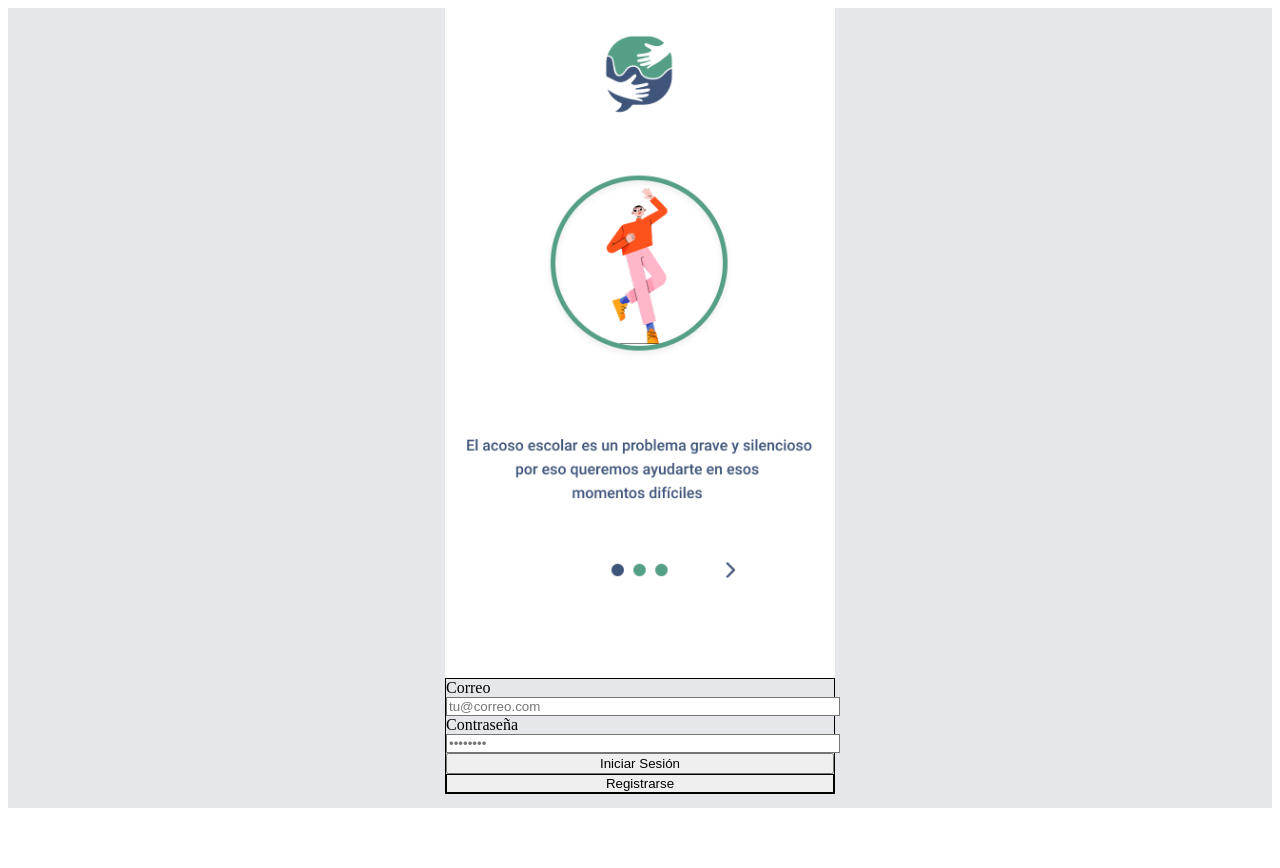
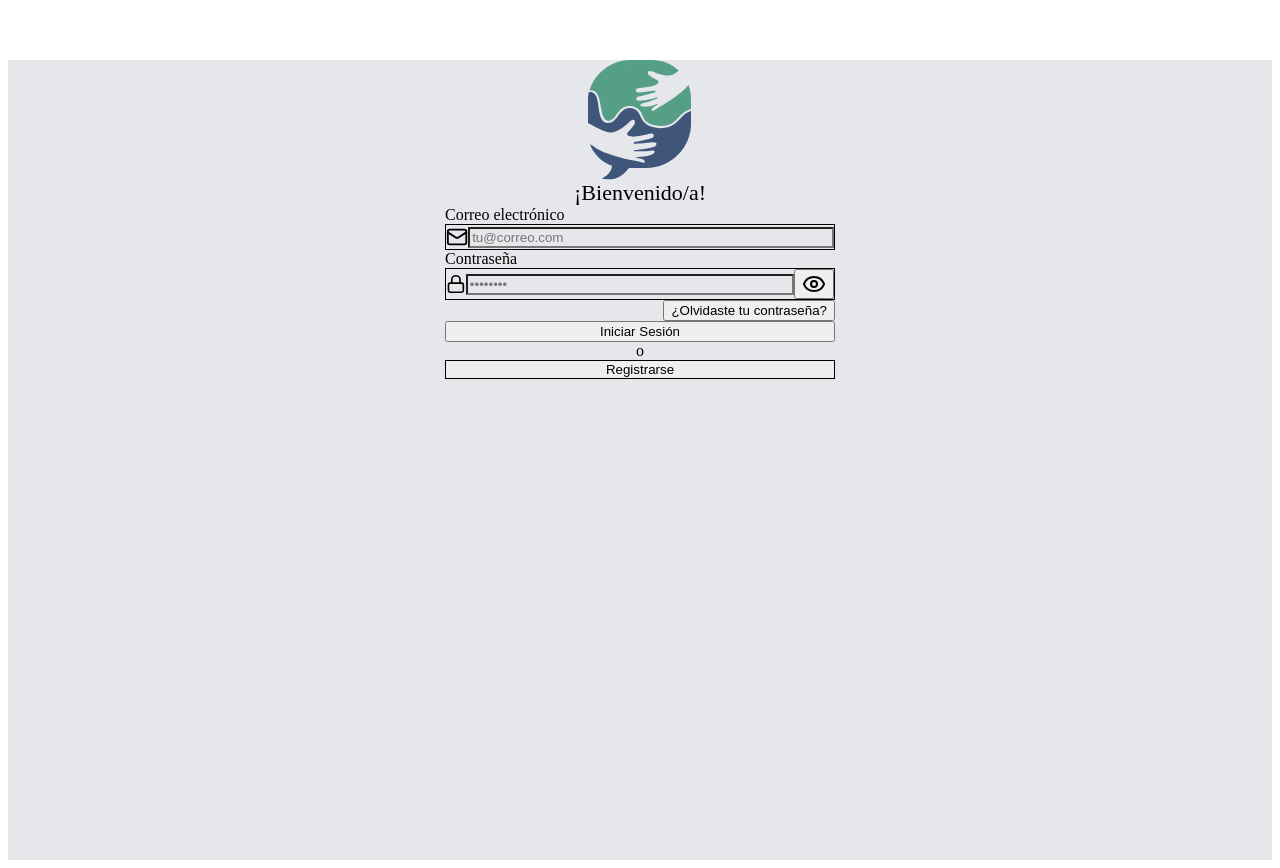
Before and after one commit to leandrodesignux-ux/ABLA-APP, a React (Vite) app: page /login in a window 1280 px wide. Before the commit the page ends 816 px from the top, so only its background shows below. Built offline with nearby package versions, Linux system fonts and the light colour scheme.

Commit message:
feat: login screen pixel perfect

```diff
--- a/src/components/Login.jsx
+++ b/src/components/Login.jsx
@@ -1,48 +1,84 @@
+import { Eye, EyeOff, Lock, Mail } from 'lucide-react'
 import { useState } from 'react'
+import { useNavigate } from 'react-router-dom'
 
 export default function Login({ onLogin }) {
+  const navigate = useNavigate()
   const [email, setEmail] = useState('')
   const [password, setPassword] = useState('')
+  const [showPassword, setShowPassword] = useState(false)
+
+  const submit = () => {
+    onLogin?.({ email, password })
+    navigate('/')
+  }
 
   return (
-    <div className="min-h-screen bg-abla-bg px-4 py-10 text-slate-800">
-      <div className="mx-auto w-full max-w-md">
-        <div className="flex flex-col items-center">
-          <img src="/ABLA4.PNG" alt="ABLA" className="w-56 max-w-full select-none" draggable="false" />
+    <div className="min-h-screen bg-white px-4 pb-24 text-slate-800">
+      <div className="mx-auto w-full max-w-[390px]">
+        <div className="mt-[60px] flex flex-col items-center">
+          <img src="/logo/abla-logo.svg" alt="ABLA" className="h-[120px] w-[120px] select-none" draggable="false" />
+          <div className="mt-4 text-[22px] font-bold text-abla-blue">¡Bienvenido/a!</div>
         </div>
 
-        <div className="mt-8 rounded-2xl border border-slate-200 bg-white p-5 shadow-sm">
-          <label className="block text-sm font-medium text-slate-700">Correo</label>
+        <div className="mt-8 rounded-2xl bg-white p-6 shadow-md">
+          <label className="block text-sm font-medium text-slate-700">Correo electrónico</label>
+          <div className="mt-2 flex h-12 items-center gap-3 rounded-xl border border-slate-200 bg-white px-4 focus-within:border-abla-blue">
+            <Mail className="h-5 w-5 text-slate-400" aria-hidden="true" />
             <input
               type="email"
               value={email}
               onChange={(e) => setEmail(e.target.value)}
-            className="mt-2 h-11 w-full rounded-xl border border-slate-200 bg-white px-4 text-slate-800 placeholder:text-slate-400 focus:border-abla-blue focus:outline-none"
+              className="h-full w-full bg-transparent text-sm text-slate-800 placeholder:text-slate-400 focus:outline-none"
               placeholder="tu@correo.com"
               autoComplete="email"
             />
+          </div>
 
           <label className="mt-4 block text-sm font-medium text-slate-700">Contraseña</label>
+          <div className="mt-2 flex h-12 items-center gap-3 rounded-xl border border-slate-200 bg-white px-4 focus-within:border-abla-blue">
+            <Lock className="h-5 w-5 text-slate-400" aria-hidden="true" />
             <input
-            type="password"
+              type={showPassword ? 'text' : 'password'}
               value={password}
               onChange={(e) => setPassword(e.target.value)}
-            className="mt-2 h-11 w-full rounded-xl border border-slate-200 bg-white px-4 text-slate-800 placeholder:text-slate-400 focus:border-abla-blue focus:outline-none"
+              className="h-full w-full bg-transparent text-sm text-slate-800 placeholder:text-slate-400 focus:outline-none"
               placeholder="••••••••"
               autoComplete="current-password"
             />
+            <button
+              type="button"
+              onClick={() => setShowPassword((v) => !v)}
+              className="flex h-9 w-9 items-center justify-center rounded-lg"
+              aria-label={showPassword ? 'Ocultar contraseña' : 'Mostrar contraseña'}
+            >
+              {showPassword ? <EyeOff className="h-5 w-5 text-slate-400" /> : <Eye className="h-5 w-5 text-slate-400" />}
+            </button>
+          </div>
+
+          <div className="mt-3 flex justify-end">
+            <button type="button" className="text-sm font-medium text-abla-green" aria-label="Olvidaste tu contraseña">
+              ¿Olvidaste tu contraseña?
+            </button>
+          </div>
 
           <button
             type="button"
-            className="mt-6 h-11 w-full rounded-xl bg-abla-blue font-semibold text-white"
-            onClick={() => onLogin?.({ email, password })}
+            className="mt-4 h-12 w-full rounded-xl bg-abla-green font-semibold text-white"
+            onClick={submit}
           >
             Iniciar Sesión
           </button>
 
+          <div className="mt-5 flex items-center gap-3">
+            <div className="h-px flex-1 bg-[#E6E6E6]" />
+            <div className="text-sm text-slate-400">o</div>
+            <div className="h-px flex-1 bg-[#E6E6E6]" />
+          </div>
+
           <button
             type="button"
-            className="mt-3 h-11 w-full rounded-xl border border-abla-blue bg-white font-semibold text-abla-blue"
+            className="mt-5 h-12 w-full rounded-xl border border-abla-green bg-white font-semibold text-abla-green"
           >
             Registrarse
           </button>
```
Lines whose indentation alone changed are shown as unchanged.
